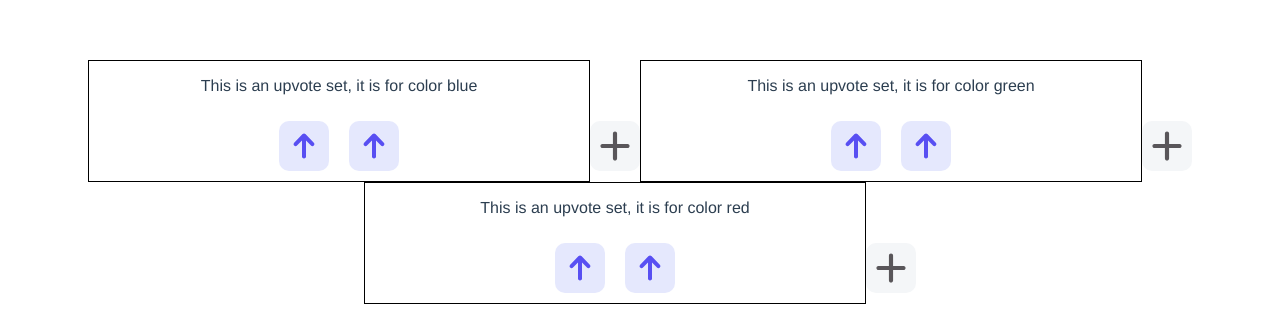
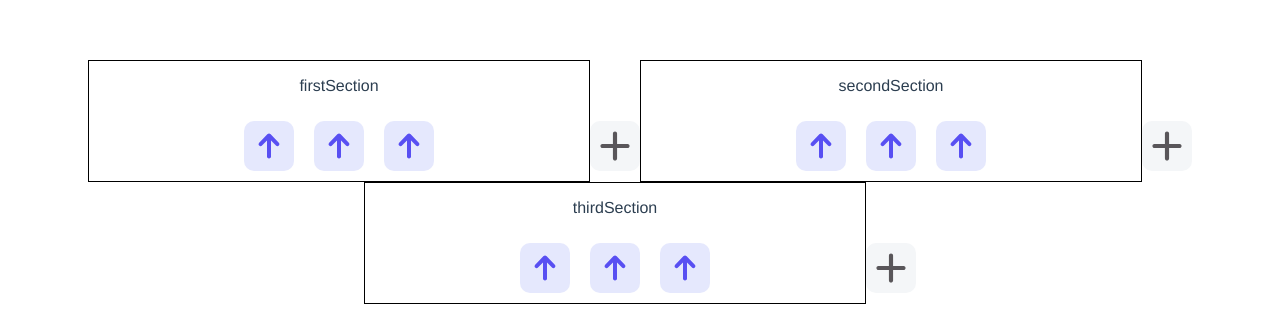
Before and after one commit to UltravioletVoodoo/Vuejs_Learning_Excercise, a Vue app: page / in a window 1280 px wide. Shown: the top 332 px of the page. Built offline with nearby package versions, Linux system fonts and the light colour scheme.

Commit message:
implemented all of the functionality, all that is left is styling

```diff
--- a/src/App.vue
+++ b/src/App.vue
@@ -1,7 +1,7 @@
 <template>
-  <UpvoteSet color="blue" />
-  <UpvoteSet color="green" />
-  <UpvoteSet color="red" />
+  <UpvoteSet section="firstSection" />
+  <UpvoteSet section="secondSection" />
+  <UpvoteSet section="thirdSection" />
 </template>
 
 <script>
--- a/src/components/Upvote.vue
+++ b/src/components/Upvote.vue
@@ -1,7 +1,7 @@
 <template>
   <div class="upvoteContainer">
-    <div v-on:click="handleUpvoteClick()" :class="this.$store.state.upvoted ? 'svgIconBase upvoteArrowContainerSelected' : 'svgIconBase upvoteArrowContainer'">
-      <img :class="this.$store.state.upvoted ? 'svgIconBase selectedUpvoteArrow' : 'svgIconBase svgIcon'" src="../assets/arrow.svg" />
+    <div v-on:click="handleUpvoteClick()" :class="this.$store.state[section].upvoted ? 'svgIconBase upvoteArrowContainerSelected' : 'svgIconBase upvoteArrowContainer'">
+      <img :class="this.$store.state[section].upvoted ? 'svgIconBase selectedUpvoteArrow' : 'svgIconBase svgIcon'" src="../assets/arrow.svg" />
     </div>
   </div>
 </template>
@@ -10,6 +10,9 @@
 
 export default {
   name: 'Upvote',
+  props: {
+    section: String
+  },
   computed: {
     upvoted() {
       return this.$store.state.upvoted;
@@ -17,7 +20,7 @@ export default {
   },
   methods: {
     handleUpvoteClick() {
-      this.$store.commit('toggle');
+      this.$store.commit(`toggle_${this.section}`);
     }
   }
 }
--- a/src/components/UpvoteSet.vue
+++ b/src/components/UpvoteSet.vue
@@ -1,7 +1,7 @@
 <template>
     <div class="upvoteSetContainer">
-        <p>This is an upvote set, it is for color {{ color }}</p>
-        <Upvote v-for:="index in this.$store.state.num" :key="index"/>
+        <p>{{ section }}</p>
+        <Upvote v-for:="index in this.$store.state[section].num" :key="index" :section="section"/>
     </div>
     <div v-on:click="handleAddClick()" class="svgIconBase upvoteArrowContainer addIcon">
         <img class="svgIconBase svgIcon" src="../assets/add.svg" />
@@ -14,14 +14,14 @@ import Upvote from "./Upvote.vue";
 export default {
   name: 'UpvoteSet',
   props: {
-      color: String
+      section: String
   },
   components: {
       Upvote
   },
   methods: {
       handleAddClick() {
-          this.$store.commit(`increment`);
+          this.$store.commit(`increment_${this.section}`);
       }
   }
 }
--- a/src/main.js
+++ b/src/main.js
@@ -5,15 +5,37 @@ import './index.css'
 
 const store = createStore({
     state: {
-      upvoted: true,
-      num: 2
+        firstSection: {
+            upvoted: true,
+            num: 3
+        },
+        secondSection: {
+            upvoted: true,
+            num: 3
+        },
+        thirdSection: {
+            upvoted: true,
+            num: 3
+        }
     },
     mutations: {
-      toggle (state) {
-        state.upvoted = !state.upvoted;
+      toggle_firstSection (state) {
+        state.firstSection.upvoted = !state.firstSection.upvoted;
       },
-      increment (state) {
-          state.num++;
+      increment_firstSection (state) {
+          state.firstSection.num++;
+      },
+      toggle_secondSection (state) {
+        state.secondSection.upvoted = !state.secondSection.upvoted;
+      },
+      increment_secondSection (state) {
+          state.secondSection.num++;
+      },
+      toggle_thirdSection (state) {
+        state.thirdSection.upvoted = !state.thirdSection.upvoted;
+      },
+      increment_thirdSection (state) {
+          state.thirdSection.num++;
       }
     }
   });
```
